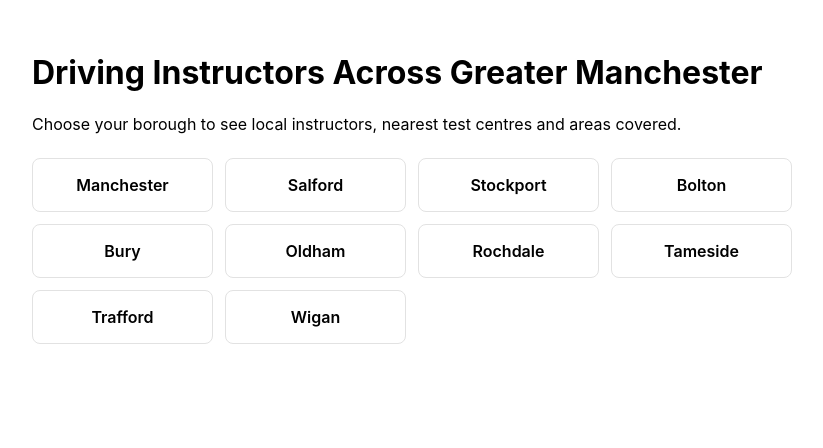
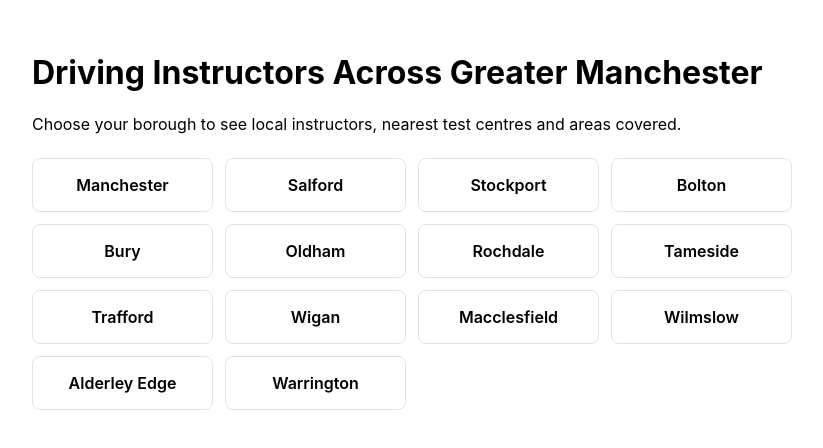
Before and after one commit to TSK1503/instructorspot, a React (Create React App) app: page /driving-instructors in a window 1280 px wide. Shown: the top 448 px of the page, without its empty margins (228-1051 px from the left). Built offline with nearby package versions, Linux system fonts and the light colour scheme.

Commit message:
Add Macclesfield, Wilmslow, Alderley Edge and Warrington location pages

```diff
--- a/src/data/locations.js
+++ b/src/data/locations.js
@@ -323,6 +323,126 @@ const locations = [
       },
     ],
   },
+  {
+    slug: "macclesfield",
+    name: "Macclesfield",
+    metaTitle: "Driving Instructors in Macclesfield | InstructorSpot",
+    metaDescription:
+      "Find verified driving instructors in Macclesfield and surrounding Cheshire towns. Manual, automatic and intensive courses. Free matching, no obligation.",
+    heading: "Driving Instructors in Macclesfield",
+    intro:
+      "Macclesfield sits just south of the Greater Manchester border, with a mix of steep old-town streets, the A523/A537 for faster confidence-building, and quieter routes out towards Bollington and Prestbury. InstructorSpot instructors covering Macclesfield also typically serve the surrounding Cheshire villages.",
+    areas: [
+      "Macclesfield Town Centre",
+      "Bollington",
+      "Prestbury",
+      "Poynton",
+      "Gawsworth",
+      "Sutton",
+      "Tytherington",
+      "Broken Cross",
+    ],
+    testCentres: [{ name: "Macclesfield", passRate: "49.9%" }],
+    faqs: [
+      {
+        q: "What's the pass rate at Macclesfield test centre?",
+        a: "Macclesfield recorded a 49.9% car pass rate in 2024-25, close to the UK average of 48.7%.",
+      },
+      {
+        q: "Does InstructorSpot cover Macclesfield even though it's outside Greater Manchester?",
+        a: "Yes — several instructors on InstructorSpot cover Macclesfield and the surrounding Cheshire towns as part of their regular teaching area.",
+      },
+    ],
+  },
+  {
+    slug: "wilmslow",
+    name: "Wilmslow",
+    metaTitle: "Driving Instructors in Wilmslow | InstructorSpot",
+    metaDescription:
+      "Compare local driving instructors in Wilmslow, Handforth and Styal. Manual and automatic lessons, matched to your budget and schedule.",
+    heading: "Driving Instructors in Wilmslow",
+    intro:
+      "Wilmslow's mix of affluent residential roads, the A34 bypass and proximity to Manchester Airport traffic makes it a popular spot to learn to drive. InstructorSpot instructors covering Wilmslow typically also teach in Handforth, Styal and the wider Cheshire East / Trafford border area.",
+    areas: [
+      "Wilmslow Town Centre",
+      "Handforth",
+      "Styal",
+      "Dean Row",
+      "Morley Green",
+    ],
+    testCentres: [
+      { name: "Macclesfield or Bredbury (Stockport) — nearest DVSA centres", passRate: null },
+    ],
+    faqs: [
+      {
+        q: "Where do Wilmslow learners take their driving test?",
+        a: "Wilmslow doesn't have its own test centre — most learners book at Macclesfield or Bredbury (Stockport), depending on availability and which routes suit them better.",
+      },
+      {
+        q: "Is Wilmslow in Greater Manchester?",
+        a: "No — Wilmslow is in Cheshire East, just south of the Greater Manchester border. InstructorSpot instructors covering Trafford and Stockport commonly extend into Wilmslow too.",
+      },
+    ],
+  },
+  {
+    slug: "alderley-edge",
+    name: "Alderley Edge",
+    metaTitle: "Driving Instructors in Alderley Edge | InstructorSpot",
+    metaDescription:
+      "Find trusted driving instructors in Alderley Edge and nearby Cheshire villages. Compare manual and automatic lessons and book with confidence.",
+    heading: "Driving Instructors in Alderley Edge",
+    intro:
+      "Alderley Edge's village centre, quieter lanes and easy access to the A34 make it a manageable spot to build confidence before tackling busier Manchester or Macclesfield traffic. InstructorSpot instructors here typically also cover Wilmslow and Nether Alderley.",
+    areas: [
+      "Alderley Edge Village",
+      "Nether Alderley",
+      "Chelford",
+      "Mottram St Andrew",
+    ],
+    testCentres: [
+      { name: "Macclesfield or Bredbury (Stockport) — nearest DVSA centres", passRate: null },
+    ],
+    faqs: [
+      {
+        q: "Where do Alderley Edge learners take their driving test?",
+        a: "Like Wilmslow, Alderley Edge has no test centre of its own — learners typically book at Macclesfield or Bredbury (Stockport).",
+      },
+      {
+        q: "Can I find an automatic instructor in Alderley Edge?",
+        a: "Yes — filter by transmission type in your enquiry and InstructorSpot will only match you with instructors offering automatic lessons in the area.",
+      },
+    ],
+  },
+  {
+    slug: "warrington",
+    name: "Warrington",
+    metaTitle: "Driving Instructors in Warrington | InstructorSpot",
+    metaDescription:
+      "Compare DBS-checked driving instructors in Warrington. Manual, automatic and intensive courses. Free matching service, no obligation to book.",
+    heading: "Driving Instructors in Warrington",
+    intro:
+      "Warrington sits between Manchester and Liverpool, with a road network that mixes motorway junctions (M6, M62, M56), a busy town centre and quieter residential estates — good all-round preparation for the test. InstructorSpot instructors covering Warrington often also teach into Wigan and Leigh.",
+    areas: [
+      "Warrington Town Centre",
+      "Orford",
+      "Great Sankey",
+      "Penketh",
+      "Stockton Heath",
+      "Latchford",
+      "Padgate",
+    ],
+    testCentres: [{ name: "Warrington", passRate: "55.3%" }],
+    faqs: [
+      {
+        q: "What's the pass rate at Warrington test centre?",
+        a: "Warrington posted a 55.3% car pass rate in 2024-25 — well above the UK average of 48.7%, ranking in the top third of centres nationally.",
+      },
+      {
+        q: "Is Warrington close to InstructorSpot's other covered areas?",
+        a: "Yes — Warrington is about 12 miles from Wigan and well connected via the M6/M62, so several instructors cover both areas.",
+      },
+    ],
+  },
 ];
 
 export default locations;
```
